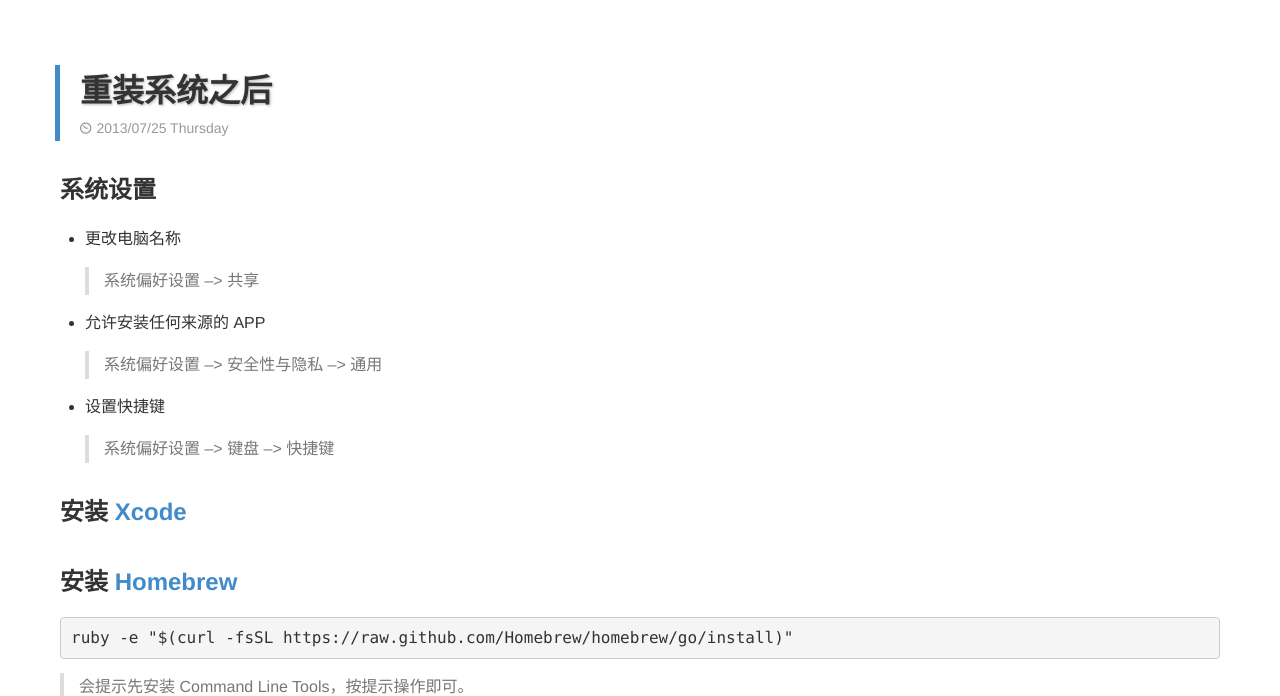
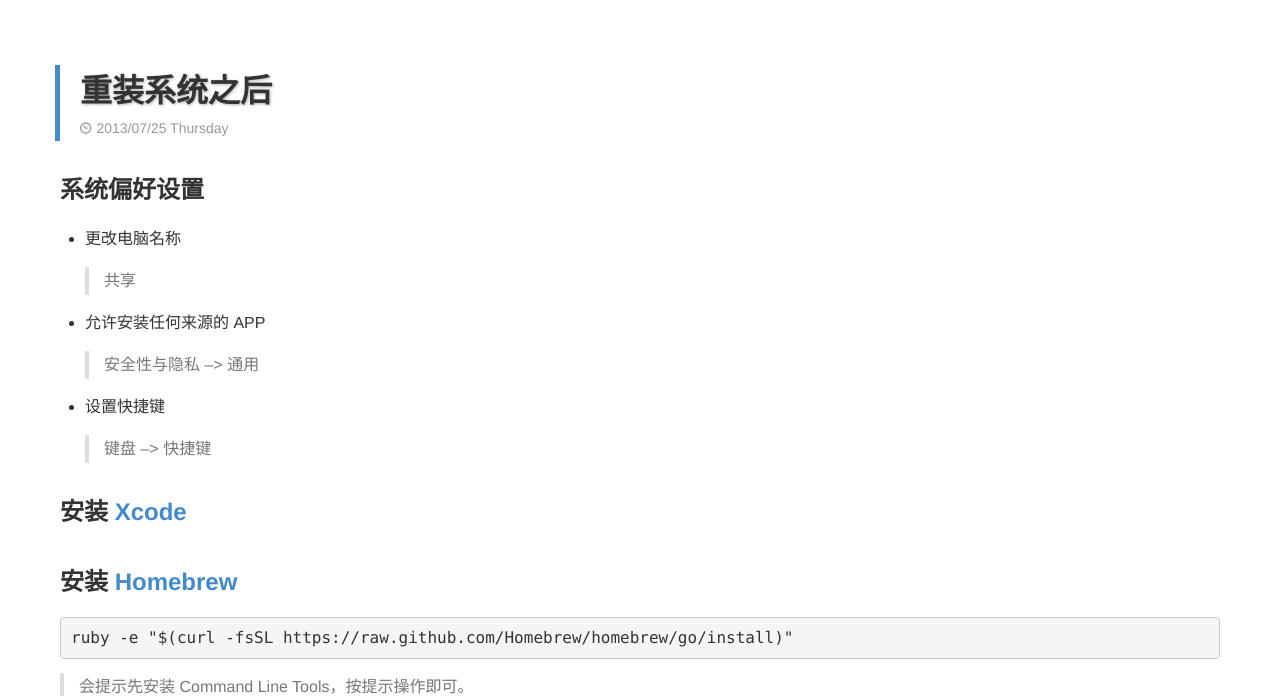
Before and after one commit to antife-yinyue/MrZhang.me, a Jekyll site: the page built from _posts/2013-05-11-after-reinstall-the-system.md, in a window 1280 px wide and 900 px high, cut to the strip 204-900 px from the top of the window. Built offline with Jekyll 4.4.1, drawn with Linux system fonts in a browser that asks for light colours; Markdown is read by kramdown in place of the engine named in the settings; comment, search, counter and statistics services are not loaded.

Commit message:
Update 2013-05-11-after-reinstall-the-system.md

```diff
--- a/_posts/2013-05-11-after-reinstall-the-system.md
+++ b/_posts/2013-05-11-after-reinstall-the-system.md
@@ -4,19 +4,19 @@ date: 2013-07-25 16:17:37 +0800
 title: 重装系统之后
 ---
 
-## 系统设置
+## 系统偏好设置
 
 * 更改电脑名称
 
-  > 系统偏好设置 --&gt; 共享
+  > 共享
 
 * 允许安装任何来源的 APP
 
-  > 系统偏好设置 --&gt; 安全性与隐私 --&gt; 通用
+  > 安全性与隐私 --&gt; 通用
 
 * 设置快捷键
 
-  > 系统偏好设置 --&gt; 键盘 --&gt; 快捷键
+  > 键盘 --&gt; 快捷键
 
 
 ## 安装 [Xcode][]
```
